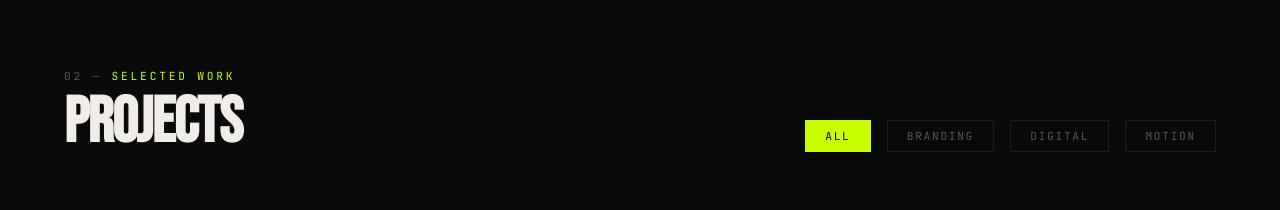
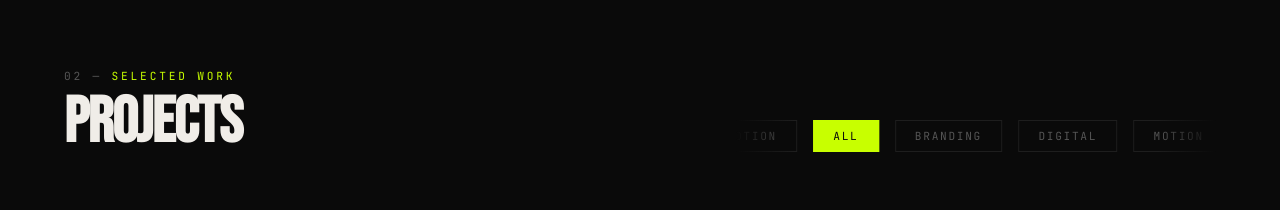
Before and after one commit to PatricAugusto/Forma-Studio, a Next.js app: page / in a window 1280 px wide. Shown: the part 860-1070 px from the top of the page. Built offline with nearby package versions, Linux system fonts and the light colour scheme.

Commit message:
feat: filtros Work em carrossel infinito com pausa no hover e touch

```diff
--- a/src/components/Work/index.tsx
+++ b/src/components/Work/index.tsx
@@ -3,7 +3,7 @@
 import { useState } from "react";
 import { motion, AnimatePresence } from "framer-motion";
 import type { Variants } from "framer-motion";
-import styled from "styled-components";
+import styled, { keyframes } from "styled-components";
 
 import AurumFinance from "./illustrations/AurumFinance";
 import NordeStudio from "./illustrations/NordeStudio";
@@ -135,20 +135,43 @@ const SectionTitle = styled(motion.h2)`
   letter-spacing: -0.02em;
 `;
 
-const FilterRow = styled(motion.div)`
+const FilterCarouselWrapper = styled.div`
+  position: relative;
+  overflow: hidden;
+  width: 100%;
+  max-width: 480px;
+  mask-image: linear-gradient(
+    to right,
+    transparent 0%,
+    black 12%,
+    black 88%,
+    transparent 100%
+  );
+  -webkit-mask-image: linear-gradient(
+    to right,
+    transparent 0%,
+    black 12%,
+    black 88%,
+    transparent 100%
+  );
+
+  @media (max-width: ${({ theme }) => theme.breakpoints.mobile}) {
+    max-width: 100%;
+  }
+`;
+
+const scrollLoop = keyframes`
+  0%   { transform: translateX(0); }
+  100% { transform: translateX(-50%); }
+`;
+
+const FilterTrack = styled.div<{ $paused: boolean }>`
   display: flex;
   gap: ${({ theme }) => theme.spacing.sm};
-  flex-wrap: wrap;
-
-  @media (max-width: ${({ theme }) => theme.breakpoints.mobile}) {
-    flex-wrap: nowrap;
-    overflow-x: auto;
-    -webkit-overflow-scrolling: touch;
-    padding-bottom: 4px;
-    scrollbar-width: none;
-    &::-webkit-scrollbar { display: none; }
-  }
-`
+  width: max-content;
+  animation: ${scrollLoop} 8s linear infinite;
+  animation-play-state: ${({ $paused }) => ($paused ? "paused" : "running")};
+`;
 
 const FilterButton = styled.button<{ $active: boolean }>`
   font-family: ${({ theme }) => theme.fonts.mono};
@@ -157,23 +180,31 @@ const FilterButton = styled.button<{ $active: boolean }>`
   text-transform: uppercase;
   padding: 0.5rem 1.2rem;
   flex-shrink: 0;
-  border: 1px solid ${({ $active, theme }) =>
+  border: 1px solid
+    ${({ $active, theme }) =>
       $active ? theme.colors.accent : theme.colors.border};
   color: ${({ $active, theme }) =>
     $active ? theme.colors.bg : theme.colors.muted};
   background: ${({ $active, theme }) =>
-    $active ? theme.colors.accent : 'transparent'};
+    $active ? theme.colors.accent : "transparent"};
   transition:
     border-color ${({ theme }) => theme.transitions.fast},
-    color        ${({ theme }) => theme.transitions.fast},
-    background   ${({ theme }) => theme.transitions.fast};
+    color ${({ theme }) => theme.transitions.fast},
+    background ${({ theme }) => theme.transitions.fast},
+    transform ${({ theme }) => theme.transitions.fast};
+  white-space: nowrap;
 
   &:hover {
     border-color: ${({ theme }) => theme.colors.accent};
     color: ${({ $active, theme }) =>
       $active ? theme.colors.bg : theme.colors.accent};
+    transform: scale(1.04);
   }
-`
+
+  &:active {
+    transform: scale(0.97);
+  }
+`;
 
 const Grid = styled(motion.div)`
   display: grid;
@@ -189,12 +220,12 @@ const Grid = styled(motion.div)`
   }
 `;
 
-const ProjectCard = styled(motion.article)<{ $span: 'wide' | 'narrow' }>`
-  grid-column: span ${({ $span }) => ($span === 'wide' ? 7 : 5)};
+const ProjectCard = styled(motion.article)<{ $span: "wide" | "narrow" }>`
+  grid-column: span ${({ $span }) => ($span === "wide" ? 7 : 5)};
   position: relative;
   overflow: hidden;
   background: ${({ theme }) => theme.colors.surface};
-  aspect-ratio: ${({ $span }) => ($span === 'wide' ? '16/9' : '4/5')};
+  aspect-ratio: ${({ $span }) => ($span === "wide" ? "16/9" : "4/5")};
 
   @media (max-width: ${({ theme }) => theme.breakpoints.tablet}) {
     grid-column: span 1;
@@ -208,7 +239,9 @@ const ProjectCard = styled(motion.article)<{ $span: 'wide' | 'narrow' }>`
 
   /* Reveal sempre visível no touch */
   @media (hover: none) {
-    .reveal { transform: translateY(0); }
+    .reveal {
+      transform: translateY(0);
+    }
   }
 
   &:hover img,
@@ -220,7 +253,7 @@ const ProjectCard = styled(motion.article)<{ $span: 'wide' | 'narrow' }>`
   &:focus-within .reveal {
     transform: translateY(0);
   }
-`
+`;
 
 const CardReveal = styled.div`
   position: absolute;
@@ -323,6 +356,8 @@ const cardVariants: Variants = {
 export default function Work() {
   const [activeFilter, setActiveFilter] = useState<Category>("All");
 
+  const [paused, setPaused] = useState(false);
+
   const filtered = PROJECTS.filter(
     (p) => activeFilter === "All" || p.category === activeFilter,
   );
@@ -349,16 +384,24 @@ export default function Work() {
           </SectionTitle>
         </div>
 
-        <FilterRow
+        <motion.div
           variants={fadeUpVariants}
           initial="hidden"
           whileInView="visible"
           viewport={{ once: true }}
           data-testid="filter-row"
         >
+          <FilterCarouselWrapper
+            onMouseEnter={() => setPaused(true)}
+            onMouseLeave={() => setPaused(false)}
+            onTouchStart={() => setPaused(true)}
+            onTouchEnd={() => setPaused(false)}
+          >
+            <FilterTrack $paused={paused}>
+              {/* Primeira cópia */}
               {CATEGORIES.map((cat) => (
                 <FilterButton
-              key={cat}
+                  key={`a-${cat}`}
                   $active={activeFilter === cat}
                   onClick={() => setActiveFilter(cat)}
                   data-testid={`filter-${cat.toLowerCase()}`}
@@ -367,7 +410,21 @@ export default function Work() {
                   {cat}
                 </FilterButton>
               ))}
-        </FilterRow>
+              {/* Segunda cópia — cria o loop infinito */}
+              {CATEGORIES.map((cat) => (
+                <FilterButton
+                  key={`b-${cat}`}
+                  $active={activeFilter === cat}
+                  onClick={() => setActiveFilter(cat)}
+                  aria-hidden="true"
+                  tabIndex={-1}
+                >
+                  {cat}
+                </FilterButton>
+              ))}
+            </FilterTrack>
+          </FilterCarouselWrapper>
+        </motion.div>
       </SectionHeader>
 
       <Grid
```
Lines whose indentation alone changed are shown as unchanged.
